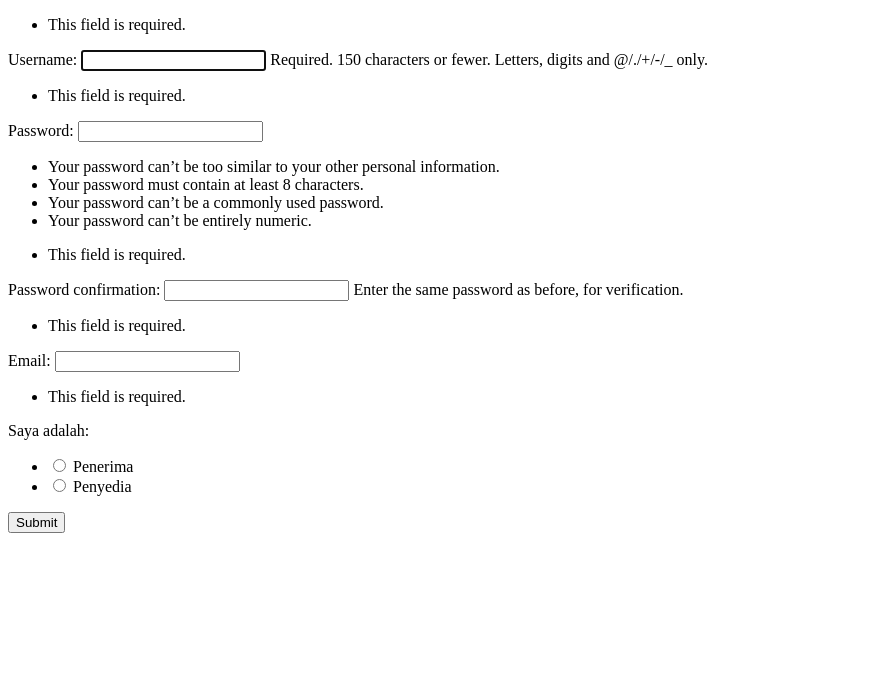
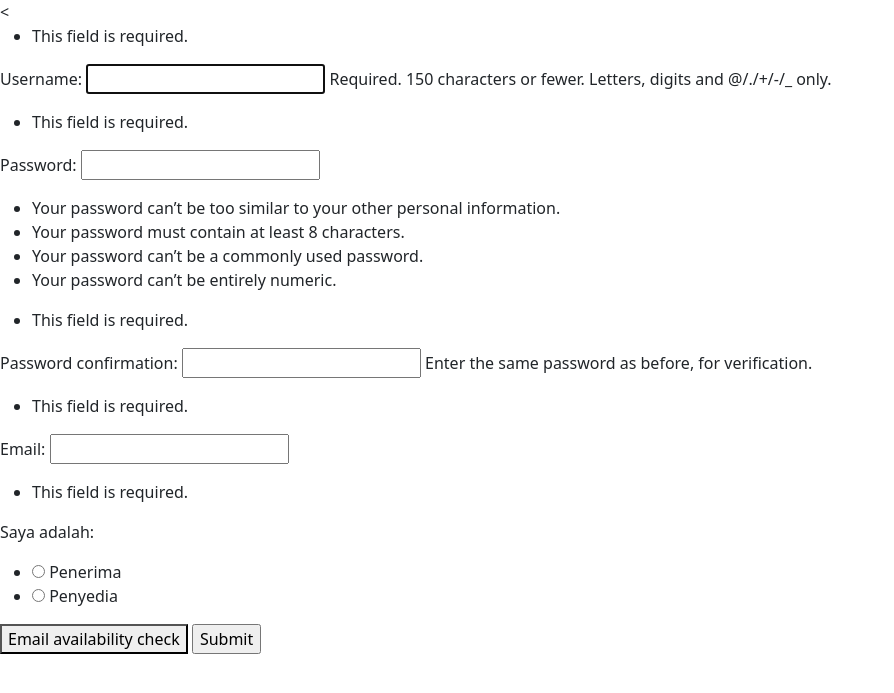
Before and after one commit to PBP-A07/pedulilindungi2.0, a Django app: page /auth/ in a window 1280 px wide. Shown: the top 693 px of the page, without its empty margins (0-894 px from the left). Run offline with Django 3.2, Linux system fonts and the light colour scheme.

Commit message:
Implement AJAX to check email availability

```diff
--- /dev/null
+++ b/account/static/css/signup.css
@@ -0,0 +1,9 @@
+/* Font size: 300, 400 & 500 */
+@import url('https://fonts.googleapis.com/css2?family=Poppins:wght@300;400;500&display=swap');
+
+#base {
+    padding-top: 100px;
+    padding-left: 420px;
+    padding-right: 420px;
+
+}
--- a/account/templates/after_login.html
+++ b/account/templates/after_login.html
@@ -9,5 +9,6 @@
   <body>
       <h1>CONGRATS!</h1>
       <h2>{{ user.username }}</h2>
+      <h2>{{ user.profile.role }}</h2>
   </body>
 </html>
--- a/account/templates/signup.html
+++ b/account/templates/signup.html
@@ -1,16 +1,48 @@
 {% load static %}
 
-<!DOCTYPE html>
+<<!doctype html>
 <html lang="en">
   <head>
-    <meta charset="UTF-8" />
-    <title>Signup</title>
-  </head>
+    <!-- Required meta tags -->
+    <meta charset="utf-8">
+    <meta name="viewport" content="width=device-width, initial-scale=1">
+
+    <!-- Bootstrap CSS -->
+    <link href="https://cdn.jsdelivr.net/npm/bootstrap@5.1.3/dist/css/bootstrap.min.css" rel="stylesheet" integrity="sha384-1BmE4kWBq78iYhFldvKuhfTAU6auU8tT94WrHftjDbrCEXSU1oBoqyl2QvZ6jIW3" crossorigin="anonymous">
+    <script src="https://ajax.googleapis.com/ajax/libs/jquery/3.3.1/jquery.min.js"></script>
+    <link rel="stylesheet" href="{% static 'css/signup.css' %}">
+
+    <title>Sign Up</title>
   <body>
       <form action="" method="POST">
           {% csrf_token %}
-          {{ form.as_p}}
+          {{ form.as_p }}
+          <button id = "email-checker" >
+              Email availability check
+          </button>
           <input type="submit" value="Submit">
       </form>
+
+      <script>
+          $("#email-checker").click(function () {
+            let email_ajax = $("#id_email").val()
+            $.ajax({
+                type: 'POST',
+                url: `email_compare`,
+                data: {
+                // add request body with input value and csrf token
+                'csrfmiddlewaretoken': $("input[name=csrfmiddlewaretoken]").val(),
+                'email': email_ajax
+                },
+                success: function (response) {
+                // kita kosongin inputnya lagi abis berhasil nembak
+                    alert("Berhasil bosqu")
+                },
+                error: function (xhr, ajaxOptions, thrownError) {
+                    alert(xhr.responseText);
+                }
+            })
+        })
+      </script>
   </body>
 </html>
--- a/account/urls.py
+++ b/account/urls.py
@@ -1,10 +1,11 @@
 from django.contrib.auth import logout
 from django.urls import path
-from .views import afterLogin, login_user, signup, logout_user
+from .views import afterLogin, email_compare, login_user, signup, logout_user
 
 urlpatterns = [
     path('', signup),
     path('login/', login_user),
     path('afterLogin/', afterLogin),
-    path('logout/', logout_user)
+    path('logout/', logout_user),
+    path('email_compare', email_compare)
 ]
--- a/account/views.py
+++ b/account/views.py
@@ -3,6 +3,9 @@
 from django.shortcuts import redirect, render
 from account.forms import CreateUserForm
 from django.contrib.auth.decorators import login_required
+from django.contrib.auth import get_user_model
+from django.http.response import HttpResponse, JsonResponse
+from django.core import serializers
 
 
 def signup(request):
@@ -58,3 +61,17 @@
 def logout_user(request):
     logout(request)
     return redirect('/auth/login/')
+
+
+def email_compare(request):
+    User = get_user_model()
+    users = User.objects.all()
+
+    if request.is_ajax():
+        email = request.POST.get("email")
+        print(email)
+        for user in users:
+            if email == user.profile.email:
+                print("Masuk pak eko")
+                return JsonResponse({"error": "Maaf, email tersebut sudah terdaftar di database."}, status=400)
+    return JsonResponse({"success": "Email tersebut dapat digunakan."}, status=200)
```
